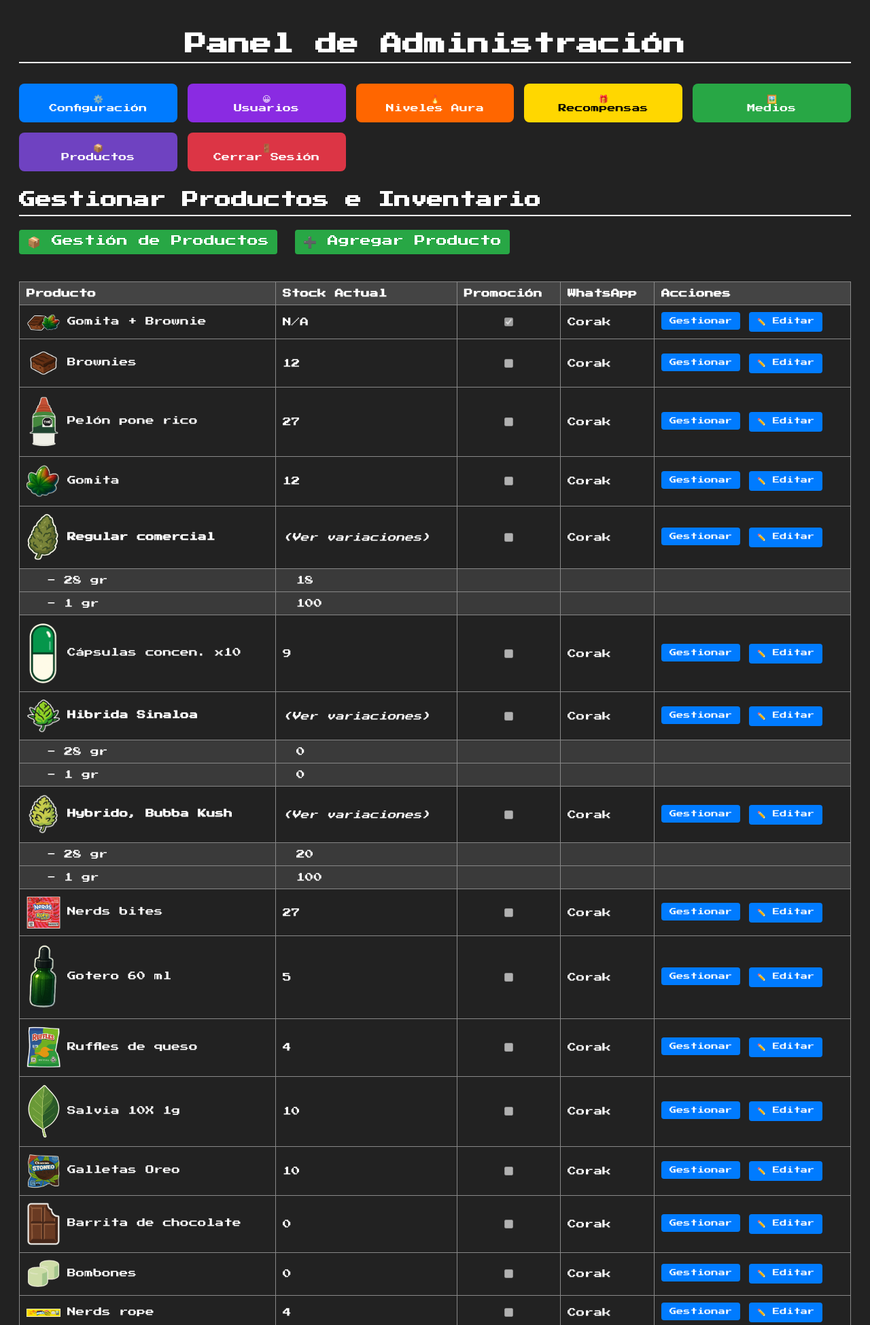
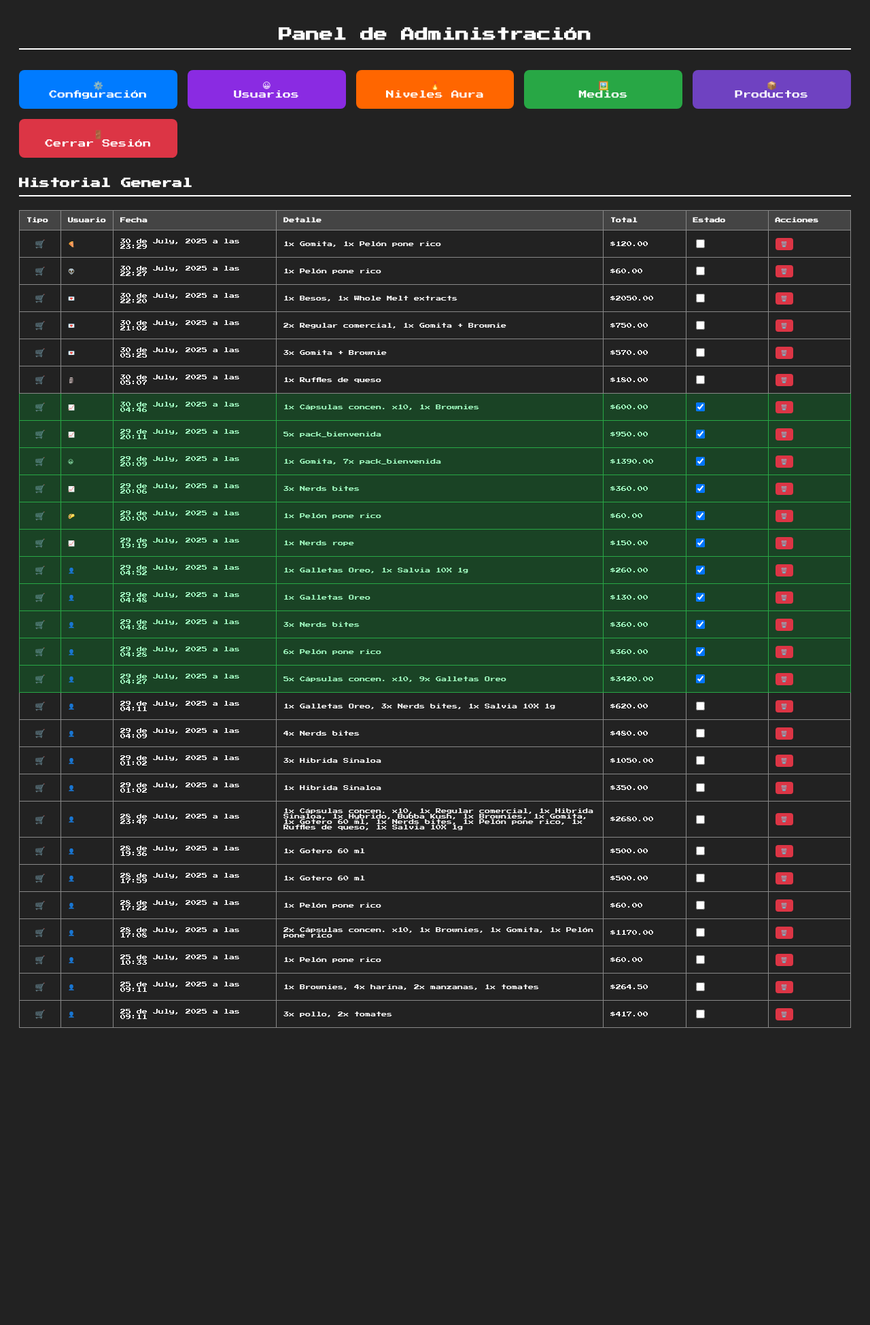
Before and after one commit to Qonejo/coraksmart, a Flask app: page /admin in a window 1280 px wide. Shown: the top 1949 px of the page at 68% size. After the commit the page ends 1512 px from the top, so only its background shows below. Run offline with Flask 3, Linux system fonts and the light colour scheme; the visitor is signed in with stand-in values (Sample User, id 1).

Commit message:
I've implemented the unified history view on the admin panel. This feature combines pending rewards and all orders into a single, chronologically sorted list.
Here are the key changes:
- A new helper function, `get_combined_history`, has been added to `app.py` to fetch, process, and merge data from `pedidos.json` and `usuarios.json`.
- The `/admin` route now uses this function to provide data to the template.
- The `admin.html` template has been completely redesigned to display the new unified list. It uses conditional rendering to show appropriate details and actions for both order and reward items.
- The view includes checkboxes to mark orders as complete and to confirm the delivery of rewards, fulfilling your request.
- The JavaScript function for processing rewards has been moved from the now-redundant `admin_recompensas.html` page into `admin.html`.

```diff
--- a/app.py
+++ b/app.py
@@ -552,19 +552,132 @@ def perfil_usuario():
     pedidos_del_usuario = [p for p in todos_los_pedidos if p.get("user_emoji") == user_emoji]
     return render_template("perfil.html", user_emoji=user_emoji, pedidos=reversed(pedidos_del_usuario), PRODUCTOS=cargar_productos(), aura_data=aura_data, AURA_LEVELS=AURA_LEVELS)
 
+# --- HELPER PARA HISTORIAL COMBINADO ---
+def parse_pedido_timestamp(ts_str):
+    """Intenta parsear los diferentes formatos de timestamp usados en la aplicación."""
+    # Formato 1: "30 de July, 2025 a las 19:19"
+    # Formato 2: "2025-07-30 19:30:00"
+    if " a las " in ts_str:
+        try:
+            # Normalizar el string
+            ts_str_normalized = ts_str.replace(' a las ', ' ').replace(' de ', ' ')
+            # Mapear meses en español si es necesario
+            month_map = {
+                'enero': 'January', 'febrero': 'February', 'marzo': 'March', 'abril': 'April',
+                'mayo': 'May', 'junio': 'June', 'julio': 'July', 'agosto': 'August',
+                'septiembre': 'September', 'octubre': 'October', 'noviembre': 'November', 'diciembre': 'December'
+            }
+            for es, en in month_map.items():
+                ts_str_normalized = ts_str_normalized.lower().replace(es, en)
+
+            # Asumimos que el mes está en inglés y capitalizado
+            return datetime.strptime(ts_str_normalized, '%d %B, %Y %H:%M')
+        except (ValueError, TypeError):
+            pass # Falla y prueba el siguiente formato
+
+    # Formato 2 y fallback
+    try:
+        return datetime.fromisoformat(ts_str)
+    except (ValueError, TypeError):
+        # Si todo falla, devolver una fecha por defecto para evitar crashes
+        return datetime.fromtimestamp(0)
+
+
+def get_combined_history():
+    """Crea una lista unificada y cronológica de pedidos y recompensas pendientes."""
+    pedidos = cargar_pedidos()
+    usuarios = cargar_usuarios()
+    productos = cargar_productos()
+    aura_levels = AURA_LEVELS
+
+    combined_history = []
+
+    # 1. Procesar Pedidos
+    for pedido in pedidos:
+        timestamp_str = pedido.get("timestamp")
+        if not timestamp_str or not isinstance(timestamp_str, str):
+            continue
+
+        timestamp_dt = parse_pedido_timestamp(timestamp_str)
+
+        # Crear resumen del detalle
+        detalle_summary_parts = []
+        if isinstance(pedido.get('detalle'), dict):
+            for prod_id, cantidad in pedido['detalle'].items():
+                base_id = prod_id.split('-')[0]
+                prod_info = productos.get(base_id, {})
+                nombre = prod_info.get('nombre', prod_id)
+                detalle_summary_parts.append(f"{cantidad}x {nombre}")
+        detalle_summary = ", ".join(detalle_summary_parts)
+
+        combined_history.append({
+            'type': 'pedido',
+            'id': pedido.get('id'),
+            'user_emoji': pedido.get('user_emoji', '👤'),
+            'timestamp_str': timestamp_str,
+            'timestamp_dt': timestamp_dt,
+            'details': detalle_summary or "Detalle no disponible",
+            'total': pedido.get('total', 0),
+            'status': pedido.get('completado', False),
+            'data': pedido
+        })
+
+    # 2. Procesar Recompensas Pendientes
+    for user_emoji, user_data in usuarios.items():
+        if "reward_codes" in user_data:
+            for level_str, reward_info in user_data["reward_codes"].items():
+                if not reward_info.get("claimed", False):
+                    level = int(level_str)
+                    level_info = next((l for l in aura_levels if l["level"] == level), None)
+                    if not level_info: continue
+
+                    timestamp_str = reward_info.get("generated_at")
+                    if not timestamp_str or not isinstance(timestamp_str, str): continue
+
+                    try:
+                        timestamp_dt = datetime.fromisoformat(timestamp_str)
+                    except ValueError:
+                        continue
+
+                    combined_history.append({
+                        'type': 'recompensa',
+                        'id': f"{user_emoji}-{level}",
+                        'user_emoji': user_emoji,
+                        'timestamp_str': timestamp_str,
+                        'timestamp_dt': timestamp_dt,
+                        'details': f"Nivel {level}: {level_info['prize']}",
+                        'total': 0,
+                        'status': False,
+                        'data': {
+                            'level': level,
+                            'user_emoji': user_emoji,
+                            'prize': level_info['prize'],
+                            'code': reward_info.get('code', 'N/A')
+                        }
+                    })
+
+    # 3. Ordenar la lista combinada
+    combined_history.sort(key=lambda x: x['timestamp_dt'], reverse=True)
+
+    return combined_history
+
+
 @app.route("/admin")
 def admin_view():
     if not session.get("logged_in"): return redirect(url_for("login"))
-    pedidos = cargar_pedidos()
+
+    # Usar la nueva función para obtener el historial combinado
+    historial_combinado = get_combined_history()
+
+    # Cargar datos adicionales que la plantilla pueda necesitar
     productos_dict = cargar_productos()
     productos_ordenados_admin = sorted(productos_dict.items(), key=lambda item: item[1].get('orden', 999))
-    pedidos_agrupados = {}
-    for pedido in reversed(pedidos):
-        emoji_key = pedido.get("user_emoji", "Pedidos Antiguos / Sin Usuario")
-        if emoji_key not in pedidos_agrupados:
-            pedidos_agrupados[emoji_key] = []
-        pedidos_agrupados[emoji_key].append(pedido)
-    return render_template("admin.html", PEDIDOS_AGRUPADOS=pedidos_agrupados, PRODUCTOS_ORDENADOS=productos_ordenados_admin, PRODUCTOS=productos_dict, config=CONFIG)
+
+    return render_template("admin.html",
+                           historial=historial_combinado,
+                           PRODUCTOS_ORDENADOS=productos_ordenados_admin,
+                           PRODUCTOS=productos_dict,
+                           config=CONFIG)
 
 @app.route("/login", methods=["GET", "POST"])
 def login():
--- a/templates/admin.html
+++ b/templates/admin.html
@@ -7,28 +7,22 @@
     <link rel="preconnect" href="https://fonts.gstatic.com" crossorigin>
     <link href="https://fonts.googleapis.com/css2?family=Press+Start+2P&display=swap" rel="stylesheet">
     <style>
-        body { font-family: 'Press Start 2P', cursive; background-color: #222; color: #fff; padding: 20px; }
+        body { font-family: 'Press Start 2P', cursive; background-color: #222; color: #fff; padding: 20px; font-size: 10px; }
         h1, h2 { border-bottom: 2px solid #fff; padding-bottom: 10px; }
-        h3.user-order-header { font-size: 1.5em; color: #ffcc00; border: none; margin-top: 0; }
         table { width: 100%; border-collapse: collapse; margin-top: 20px; font-size: 0.8em; }
         th, td { border: 1px solid #888; padding: 10px; text-align: left; vertical-align: middle; }
         th { background-color: #444; }
-        img { max-width: 50px; height: auto; vertical-align: middle; margin-right: 10px; }
-        input[type="number"], input[type="checkbox"] { width: auto; padding: 5px; font-family: inherit; }
-        button, .btn { font-family: inherit; font-size: 0.8em; padding: 8px 12px; border: none; cursor: pointer; text-decoration: none; display: inline-block; border-radius: 4px; }
+        .btn { font-family: inherit; font-size: 0.8em; padding: 8px 12px; border: none; cursor: pointer; text-decoration: none; display: inline-block; border-radius: 4px; }
         .logout { float: right; text-decoration: none; color: #ffcc00; }
         .success-message { background-color: #28a745; color: white; padding: 10px; margin-bottom: 20px; border-radius: 5px; }
-        .variation-row td { background-color: #3a3a3a; padding-left: 30px; }
-        .pedido-completado { background-color: #1a4325; color: #a3ffc3; }
-        .pedido-completado td { border-color: #28a745; }
+
+        /* Estilos para la nueva tabla combinada */
+        .item-completado { background-color: #1a4325; color: #a3ffc3; }
+        .item-completado td { border-color: #28a745; }
+        .item-recompensa td { background-color: #3e3b1f; }
         .actions-cell form { display: inline; margin-left: 5px; }
-        .btn-add { background-color: #28a745; color: white; font-size: 1em; margin: 0 10px 20px 0; }
-        .btn-bundle { background-color: #fd7e14; color: white; font-size: 1em; margin-bottom: 20px; }
-        .btn-update-stock { background-color: #17a2b8; color: white; font-size: 1em; margin-top: 15px; }
-        .btn-edit { background-color: #007bff; color: white; }
         .btn-delete { background-color: #dc3545; color: white; }
-        .promo-cell { text-align: center; }
-        .user-order-section { margin-top: 40px; border: 2px solid #555; padding: 15px; border-radius: 8px; }
+        .item-type-icon { font-size: 1.5em; text-align: center; }
 
         /* Estilos para el menú de navegación en columnas */
         a[href*="admin"]:hover {
@@ -51,9 +45,6 @@
         <a href="{{ url_for('admin_aura_levels') }}" style="background: #ff6600; color: white; padding: 15px; text-decoration: none; border-radius: 8px; text-align: center; font-size: 12px; transition: all 0.3s; display: block;">
             🔥<br>Niveles Aura
         </a>
-        <a href="{{ url_for('admin_recompensas') }}" style="background: #ffd700; color: black; padding: 15px; text-decoration: none; border-radius: 8px; text-align: center; font-size: 12px; transition: all 0.3s; display: block;">
-            🎁<br>Recompensas
-        </a>
         <a href="{{ url_for('admin_media') }}" style="background: #28a745; color: white; padding: 15px; text-decoration: none; border-radius: 8px; text-align: center; font-size: 12px; transition: all 0.3s; display: block;">
             🖼️<br>Medios
         </a>
@@ -73,130 +64,125 @@
       {% endfor %}
     {% endwith %}
 
-    <h2>Gestionar Productos e Inventario</h2>
-    <a href="{{ url_for('admin_productos') }}"><button class="btn-add">📦 Gestión de Productos</button></a>
-    <a href="{{ url_for('admin_agregar_producto') }}"><button class="btn-add">➕ Agregar Producto</button></a>
+    <h2>Historial General</h2>
 
-    <!-- Tabla de vista de productos simplificada -->
+    {% if not historial %}
+        <p>No hay pedidos ni recompensas pendientes.</p>
+    {% else %}
         <table>
             <thead>
                 <tr>
-                <th>Producto</th>
-                <th>Stock Actual</th>
-                <th>Promoción</th>
-                <th>WhatsApp</th>
-                <th>Acciones</th>
+                    <th style="width: 5%;">Tipo</th>
+                    <th style="width: 5%;">Usuario</th>
+                    <th style="width: 20%;">Fecha</th>
+                    <th style="width: 40%;">Detalle</th>
+                    <th style="width: 10%;">Total</th>
+                    <th style="width: 10%;">Estado</th>
+                    <th style="width: 10%;">Acciones</th>
                 </tr>
             </thead>
             <tbody>
-            {% for id, prod in PRODUCTOS_ORDENADOS %}
-                {% if prod.variaciones %}
-                    <tr>
-                        <td><img src="{{ url_for('static', filename=prod.imagen) }}"><strong>{{ prod.nombre }}</strong></td>
-                        <td><em>(Ver variaciones)</em></td>
-                        <td class="promo-cell">
-                            <input type="checkbox" {% if prod.get('promocion') %}checked{% endif %} disabled>
-                        </td>
-                        <td>{{ config.get('whatsapp_' + (prod.get('whatsapp_asignado', '1')) + '_nombre', 'Principal') }}</td>
-                        <td class="actions-cell">
-                            <a href="{{ url_for('admin_productos') }}" class="btn btn-edit">Gestionar</a>
-                            <a href="{{ url_for('admin_editar_producto', product_id=id) }}" class="btn btn-edit">✏️ Editar</a>
-                        </td>
-                    </tr>
-                    {% for var_id, var_data in prod.variaciones.items() %}
-                        <tr class="variation-row">
-                            <td style="padding-left: 40px;">- {{ var_id }}</td>
-                            <td>{{ var_data.stock }}</td>
-                            <td></td>
-                            <td></td>
-                            <td></td>
-                        </tr>
-                    {% endfor %}
-                {% else %}
-                    <tr>
-                        <td><img src="{{ url_for('static', filename=prod.get('imagen', 'default.png')) }}">{{ prod.get('nombre', 'Nombre no encontrado') }}</td>
-                        <td>{{ prod.get('stock', 'N/A') }}</td>
-                        <td class="promo-cell">
-                            <input type="checkbox" {% if prod.get('promocion') %}checked{% endif %} disabled>
-                        </td>
-                        <td>{{ config.get('whatsapp_' + (prod.get('whatsapp_asignado', '1')) + '_nombre', 'Principal') }}</td>
-                        <td class="actions-cell">
-                            <a href="{{ url_for('admin_productos') }}" class="btn btn-edit">Gestionar</a>
-                            <a href="{{ url_for('admin_editar_producto', product_id=id) }}" class="btn btn-edit">✏️ Editar</a>
-                        </td>
-                    </tr>
-                {% endif %}
-            {% endfor %}
-        </tbody>
-    </table>
+                {% for item in historial %}
+                <tr id="item-{{ item.id }}" class="
+                    {% if item.status %}item-completado{% endif %}
+                    {% if item.type == 'recompensa' %}item-recompensa{% endif %}">
 
-    <h2>Historial de Pedidos</h2>
-
-    {% if not PEDIDOS_AGRUPADOS %}
-        <p>No hay pedidos todavía.</p>
-    {% else %}
-        {% for emoji, pedidos_del_usuario in PEDIDOS_AGRUPADOS.items() %}
-            <div class="user-order-section">
-                <h3 class="user-order-header">Pedidos de: {{ emoji }}</h3>
-                <table>
-                    <thead>
-                        <tr>
-                            <th>ID Pedido</th>
-                            <th>Fecha y Hora</th>
-                            <th>Detalle</th>
-                            <th>Total</th>
-                            <th>Aura</th>
-                            <th>Completado</th>
-                            <th>Acciones</th>
-                        </tr>
-                    </thead>
-                    <tbody>
-                        {% for pedido in pedidos_del_usuario %}
-                        <tr class="{% if pedido.completado %}pedido-completado{% endif %}">
-                            <td>{{ pedido.id }}</td>
-                            <td>{{ pedido.timestamp }}</td>
-                            <td>
-                                <ul>
-                                {% for prod_id, cantidad in pedido.detalle.items() %}
-                                    {% set parts = prod_id.split('-', 1) %}
-                                    {% set base_id = parts[0] %}
-                                    {% set variation_id = parts[1] if parts|length > 1 else none %}
-                                    {% set product_data = PRODUCTOS.get(base_id, {}) %}
-
-                                    {% if variation_id and product_data.variaciones %}
-                                        <li>{{ cantidad }}x {{ product_data.get('nombre', 'Desconocido') }} ({{ variation_id }})</li>
-                                    {% else %}
-                                        <li>{{ cantidad }}x {{ product_data.get('nombre', 'Producto Desconocido') }}</li>
-                                    {% endif %}
-                                {% endfor %}
-                                </ul>
-                            </td>
-                            <td>${{ "%.2f"|format(pedido.total) }}</td>
-                            <td>
-                                {% if pedido.get('aura_otorgada') %}
-                                    <span style="color: #00ff00;">✅ {{ pedido.aura_otorgada }} pts</span>
-                                {% elif pedido.get('aura_potencial') %}
-                                    <span style="color: #ffcc00;">⏳ {{ pedido.aura_potencial }} pts</span>
-                                {% else %}
-                                    <span style="color: #888;">-- pts</span>
+                    <td class="item-type-icon">
+                        {% if item.type == 'pedido' %}🛒
+                        {% else %}🎁
                         {% endif %}
                     </td>
+
+                    <td>{{ item.user_emoji }}</td>
+                    <td>{{ item.timestamp_str }}</td>
+                    <td>{{ item.details }}</td>
+
                     <td>
-                                <form action="{{ url_for('admin_completar_pedido', pedido_id=pedido.id) }}" method="POST" style="margin:0;">
-                                    <input type="checkbox" onchange="this.form.submit()" {% if pedido.completado %}checked{% endif %}>
+                        {% if item.type == 'pedido' %}
+                            ${{ "%.2f"|format(item.total) }}
+                        {% else %}
+                            --
+                        {% endif %}
+                    </td>
+
+                    <td>
+                        {% if item.type == 'pedido' %}
+                            <form action="{{ url_for('admin_completar_pedido', pedido_id=item.id) }}" method="POST" style="margin:0;">
+                                <input type="checkbox" onchange="this.form.submit()" {% if item.status %}checked{% endif %} title="Marcar pedido como completado/pendiente">
                             </form>
+                        {% else %}
+                             <input type="checkbox" onchange="processReward('{{ item.data.user_emoji }}', {{ item.data.level }}, 'confirm')" title="Confirmar entrega de recompensa">
+                        {% endif %}
                     </td>
+
                     <td>
-                                <form action="{{ url_for('admin_delete_order', pedido_id=pedido.id) }}" method="POST" style="margin:0;" onsubmit="return confirm('¿Estás seguro de eliminar este pedido?')">
+                        {% if item.type == 'pedido' %}
+                            <form action="{{ url_for('admin_delete_order', pedido_id=item.id) }}" method="POST" style="margin:0;" onsubmit="return confirm('¿Estás seguro de eliminar este pedido?')">
                                 <button type="submit" class="btn btn-delete" style="font-size: 8px; padding: 4px 8px;">🗑️</button>
                             </form>
+                        {% else %}
+                            <button class="btn btn-delete" style="font-size: 8px; padding: 4px 8px;" onclick="processReward('{{ item.data.user_emoji }}', {{ item.data.level }}, 'reject')" title="Rechazar recompensa">
+                                🗑️
+                            </button>
+                        {% endif %}
                     </td>
                 </tr>
                 {% endfor %}
             </tbody>
         </table>
-            </div>
-        {% endfor %}
     {% endif %}
+
+    <script>
+        async function processReward(userEmoji, level, action) {
+            const actionText = action === 'confirm' ? 'confirmar la entrega de' : 'rechazar';
+
+            if (!confirm(`¿Estás seguro de ${actionText} esta recompensa?`)) {
+                // Si el usuario cancela, y es un checkbox de confirmación, desmarcarlo
+                if (action === 'confirm') {
+                    event.target.checked = false;
+                }
+                return;
+            }
+
+            try {
+                const response = await fetch('/admin/recompensas', {
+                    method: 'POST',
+                    headers: {
+                        'Content-Type': 'application/json',
+                    },
+                    body: JSON.stringify({
+                        user_emoji: userEmoji,
+                        level: level,
+                        action: action
+                    })
+                });
+
+                const data = await response.json();
+
+                if (data.success) {
+                    alert(data.message);
+                    // Remover la fila de la tabla para que no quede en la vista
+                    const row = document.getElementById(`item-${userEmoji}-${level}`);
+                    if (row) {
+                        row.style.transition = 'opacity 0.5s ease';
+                        row.style.opacity = '0';
+                        setTimeout(() => row.remove(), 500);
+                    }
+                } else {
+                    alert('Error: ' + data.message);
+                    // Si falló la confirmación, desmarcar el checkbox
+                    if (action === 'confirm') {
+                        event.target.checked = false;
+                    }
+                }
+            } catch (error) {
+                console.error('Error:', error);
+                alert('Error al procesar la recompensa');
+                if (action === 'confirm') {
+                    event.target.checked = false;
+                }
+            }
+        }
+    </script>
 </body>
 </html>
```
Lines whose indentation alone changed are shown as unchanged.
